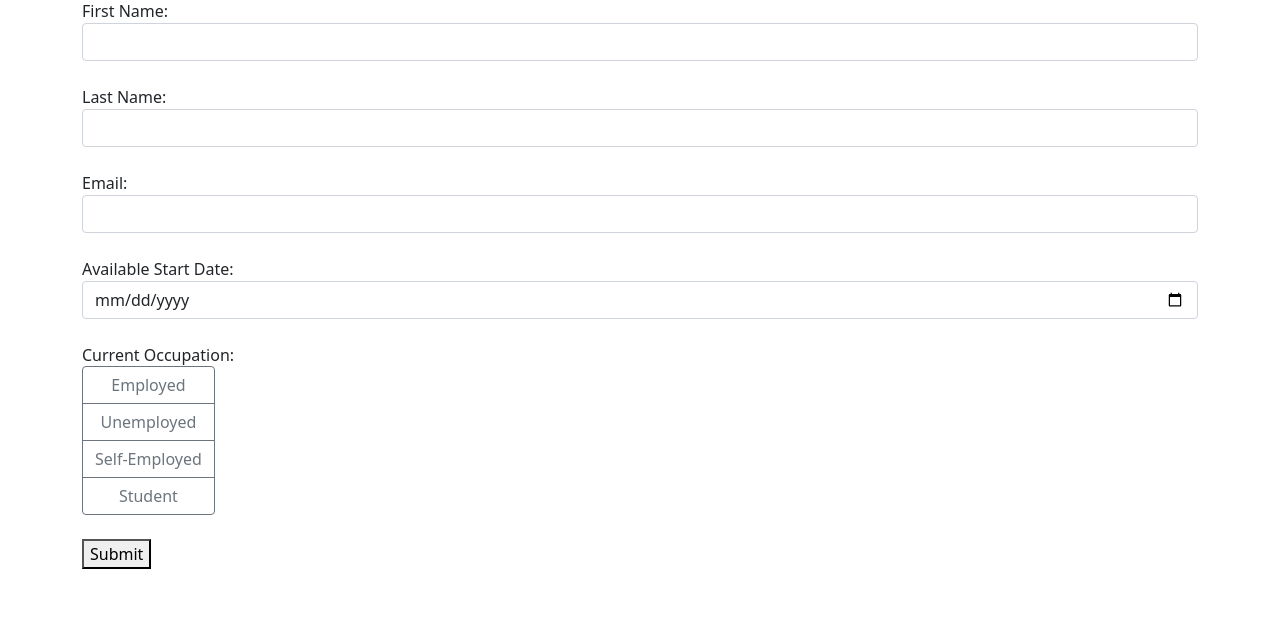
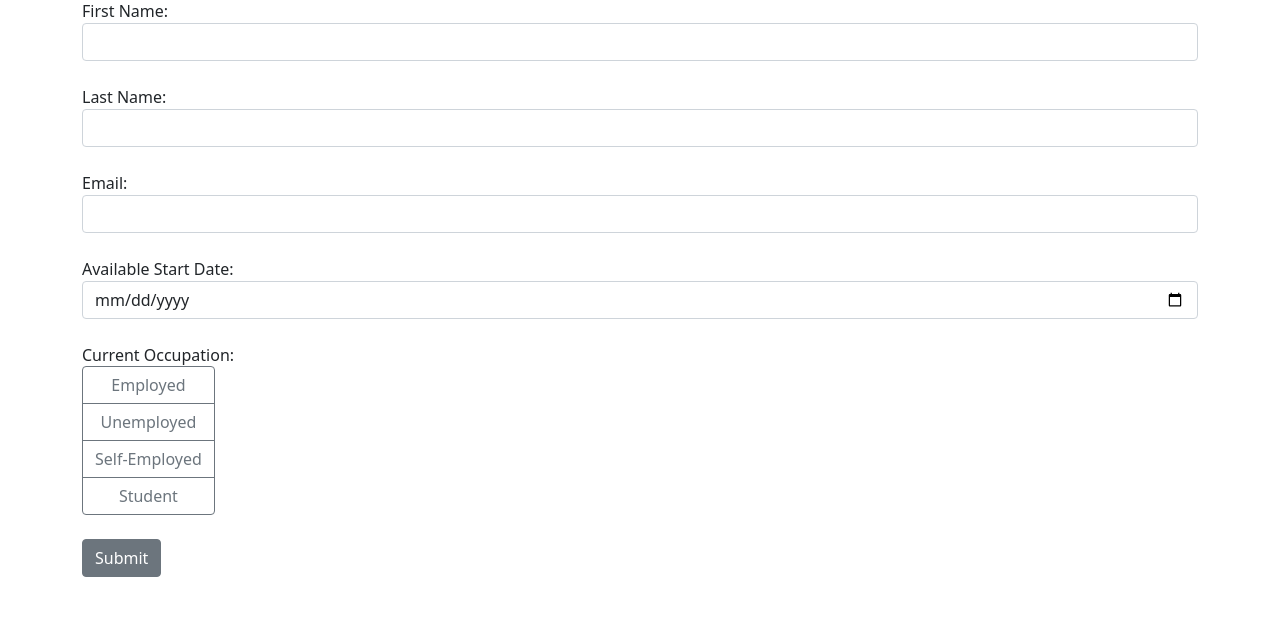
Before and after one commit to disori9/Job-Form-with-Flask, a Flask app: page / in a window 1280 px wide. Shown: the part 97-736 px from the top of the page. Run offline with Flask 3, Linux system fonts and the light colour scheme.

Commit message:
Add color to button

```diff
--- a/templates/index.html
+++ b/templates/index.html
@@ -43,9 +43,9 @@
                         <label class="btn btn-outline-secondary" for="student">Student</label>
                     </div>
                 </div>
-                <div class="form-group mb-4">
-                    <button type="button">Submit</button>
-                </div>
+
+                <button class="btn btn-secondary mb-4" type="button">Submit</button>
+
             </form>
         </div>
     </body>
```
